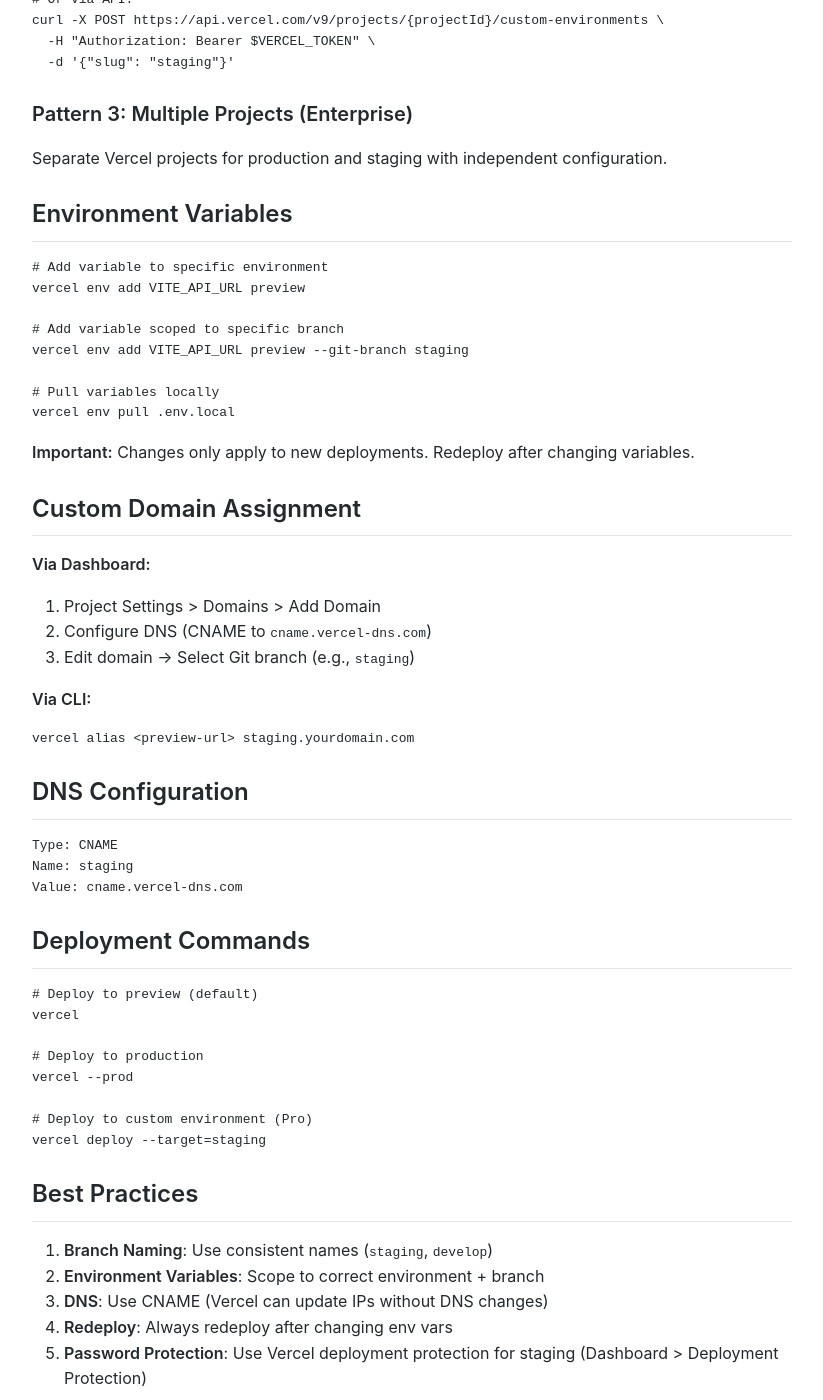
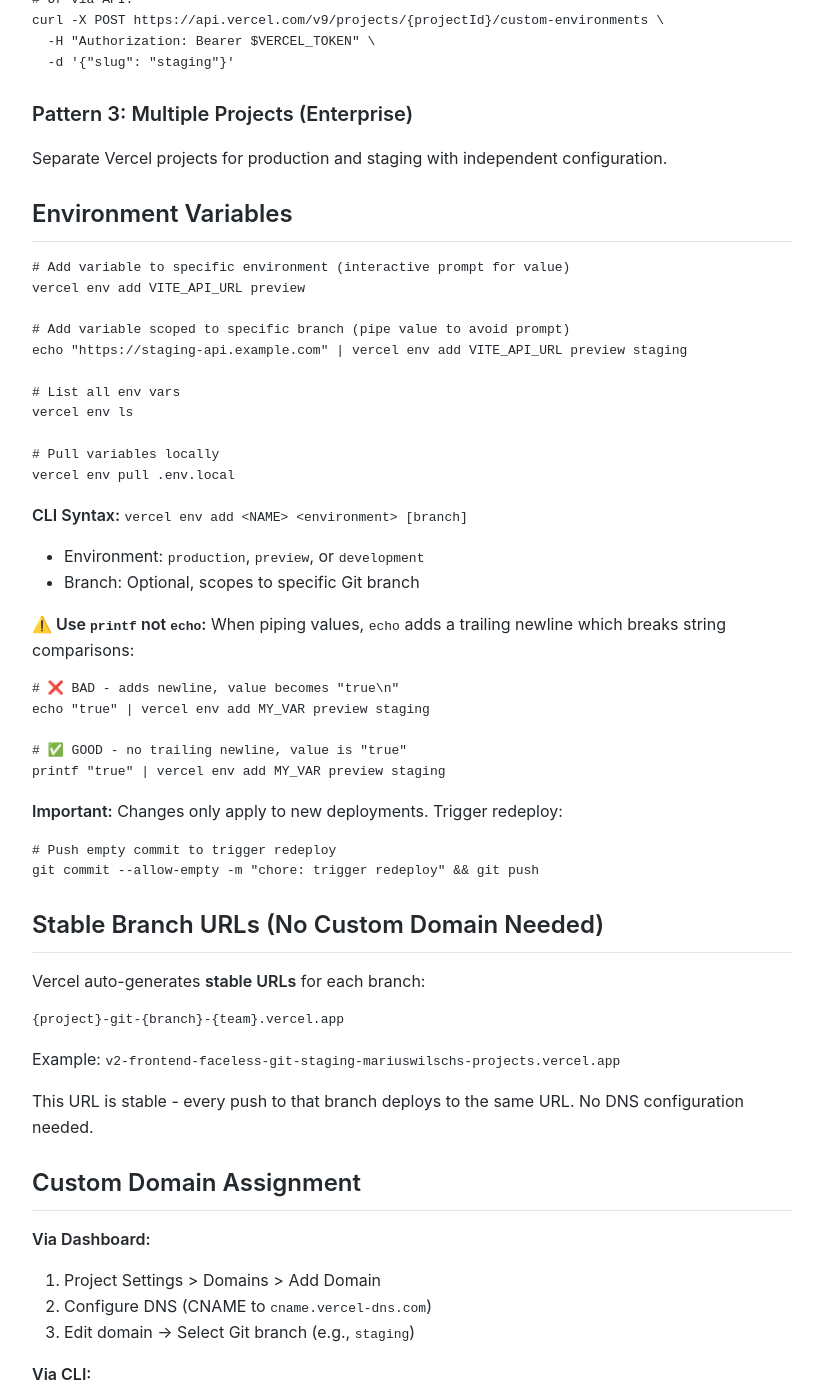
Before and after one commit to MariusWilsch/public-wilsch-ai-pages, a Jekyll site: the page built from global/vercel-staging-environment-patterns.md, in a window 1280 px wide and 1400 px high, scrolled down 1511 px. Shown: the whole window, without its empty margins (228-1051 px from the left). Built offline with Jekyll 4.4.1, drawn with Linux system fonts in a browser that asks for light colours; our own code applies the rules of GitHub Pages for plain Markdown files; some of the changed text lies outside the part shown.

Commit message:
Sync from hippocampus 2026-01-18

````diff
--- a/global/vercel-staging-environment-patterns.md
+++ b/global/vercel-staging-environment-patterns.md
@@ -65,17 +65,49 @@ Separate Vercel projects for production and staging with independent configurati
 ## Environment Variables
 
 ```bash
-# Add variable to specific environment
+# Add variable to specific environment (interactive prompt for value)
 vercel env add VITE_API_URL preview
 
-# Add variable scoped to specific branch
-vercel env add VITE_API_URL preview --git-branch staging
+# Add variable scoped to specific branch (pipe value to avoid prompt)
+echo "https://staging-api.example.com" | vercel env add VITE_API_URL preview staging
+
+# List all env vars
+vercel env ls
 
 # Pull variables locally
 vercel env pull .env.local
 ```
 
-**Important:** Changes only apply to new deployments. Redeploy after changing variables.
+**CLI Syntax:** `vercel env add <NAME> <environment> [branch]`
+- Environment: `production`, `preview`, or `development`
+- Branch: Optional, scopes to specific Git branch
+
+**⚠️ Use `printf` not `echo`:** When piping values, `echo` adds a trailing newline which breaks string comparisons:
+```bash
+# ❌ BAD - adds newline, value becomes "true\n"
+echo "true" | vercel env add MY_VAR preview staging
+
+# ✅ GOOD - no trailing newline, value is "true"
+printf "true" | vercel env add MY_VAR preview staging
+```
+
+**Important:** Changes only apply to new deployments. Trigger redeploy:
+```bash
+# Push empty commit to trigger redeploy
+git commit --allow-empty -m "chore: trigger redeploy" && git push
+```
+
+## Stable Branch URLs (No Custom Domain Needed)
+
+Vercel auto-generates **stable URLs** for each branch:
+
+```
+{project}-git-{branch}-{team}.vercel.app
+```
+
+Example: `v2-frontend-faceless-git-staging-mariuswilschs-projects.vercel.app`
+
+This URL is stable - every push to that branch deploys to the same URL. No DNS configuration needed.
 
 ## Custom Domain Assignment
 
@@ -110,13 +142,47 @@ vercel --prod
 vercel deploy --target=staging
 ```
 
+## Key Dashboard Settings
+
+### Auto-assign Custom Production Domains
+
+**Location:** Settings → Environments → Production
+
+Controls whether production domains auto-update on push to production branch.
+
+| Setting | Behavior |
+|---------|----------|
+| **Enabled** (default) | Push to prod branch → auto-assigns custom domains |
+| **Disabled** | Push to prod branch → deploys but domains unchanged, manual promotion required |
+
+**Use case:** Disable for controlled releases where you manually promote deployments.
+
+### Deployment Protection
+
+**Location:** Settings → Deployment Protection
+
+| Setting | Effect |
+|---------|--------|
+| **Vercel Authentication** | Preview deployments require Vercel login |
+| **Standard Protection** | Protects all except production custom domains |
+
+To make staging publicly accessible: Toggle OFF "Vercel Authentication".
+
+### Production Branch
+
+**Location:** Settings → Environments → Production → Branch Tracking
+
+Change which branch triggers production deployments. Default is `main`.
+
+**Note:** No CLI command available - dashboard only.
+
 ## Best Practices
 
 1. **Branch Naming**: Use consistent names (`staging`, `develop`)
 2. **Environment Variables**: Scope to correct environment + branch
 3. **DNS**: Use CNAME (Vercel can update IPs without DNS changes)
 4. **Redeploy**: Always redeploy after changing env vars
-5. **Password Protection**: Use Vercel deployment protection for staging (Dashboard > Deployment Protection)
+5. **Deployment Protection**: Disable Vercel Authentication for public staging access
 
 ## Workflow Example
 
````
Also changed, not shown: project/paul_youtube_fullstack/avatar-contract-scope.md (+5 -12 lines).
